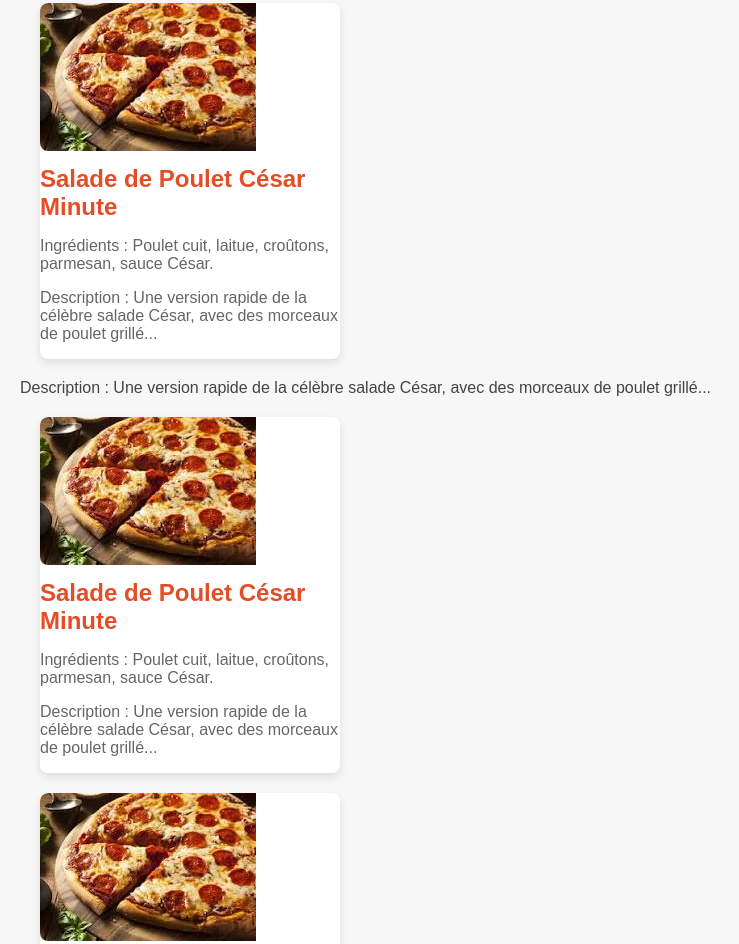
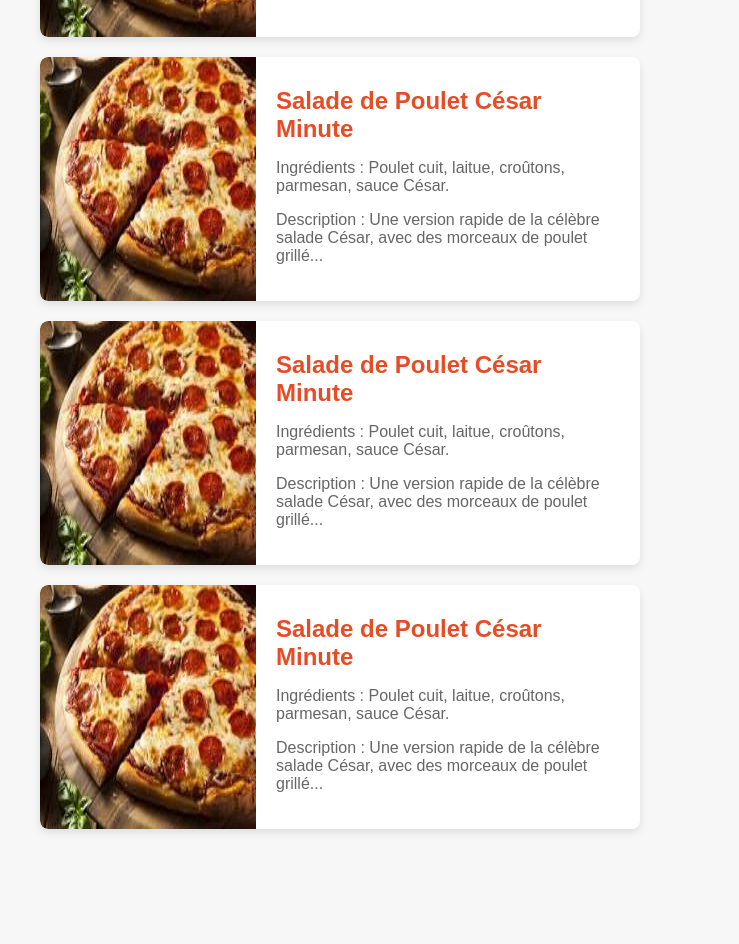
Before and after one commit to hicham-2/ChefRetard, a plain HTML site: page index.html in a window 1280 px wide. Shown: the part 1621-2565 px from the top of the page, without its empty margins (0-739 px from the left). After the commit the page ends 2470 px from the top, so only its background shows below. Drawn offline with Linux system fonts and the light colour scheme.

Commit message:
Update index.html

```diff
--- a/index.html
+++ b/index.html
@@ -24,7 +24,8 @@
         }
 
         .dish {
-            width: 300px;
+            display: flex;
+            width: 600px; /* Ajustez la largeur selon vos besoins */
             margin: 20px;
             background-color: #fff;
             box-shadow: 0 4px 8px rgba(0, 0, 0, 0.1);
@@ -38,12 +39,13 @@
         }
 
         .dish img {
-            max-width: 100%;
+            max-width: 40%; /* Ajustez la largeur de l'image selon vos besoins */
             height: auto;
             border-radius: 8px 0 0 8px;
         }
 
         .dish-content {
+            flex: 1;
             padding: 20px;
         }
 
@@ -61,6 +63,9 @@
 <body>
 
     <h1>Chef Retard - Recettes Rapides</h1>
+
+    <div class="dish-container">
+
         <div class="dish">
             <img src="pizza.jpeg" alt="Pâtes à la Carbonara">
             <div class="dish-content">
@@ -75,58 +80,80 @@
 
         <div class="dish">
             <img src="pizza.jpeg" alt="Salade de Poulet César Minute">
+            <div class="dish-content">
                 <h2>Salade de Poulet César Minute</h2>
                 <p>Ingrédients : Poulet cuit, laitue, croûtons, parmesan, sauce César.</p>
                 <p>Description : Une version rapide de la célèbre salade César, avec des morceaux de poulet grillé...</p>
             </div>
+        </div
             <div class="dish">
             <img src="pizza.jpeg" alt="Salade de Poulet César Minute">
+            <div class="dish-content">
                 <h2>Salade de Poulet César Minute</h2>
                 <p>Ingrédients : Poulet cuit, laitue, croûtons, parmesan, sauce César.</p>
                 <p>Description : Une version rapide de la célèbre salade César, avec des morceaux de poulet grillé...</p>
             </div>
+        </div>
         <div class="dish">
             <img src="pizza.jpeg" alt="Salade de Poulet César Minute">
+            <div class="dish-content">
                 <h2>Salade de Poulet César Minute</h2>
                 <p>Ingrédients : Poulet cuit, laitue, croûtons, parmesan, sauce César.</p>
                 <p>Description : Une version rapide de la célèbre salade César, avec des morceaux de poulet grillé...</p>
             </div>
-    <div class="dish">
-        <img src="pizza.jpeg" alt="Salade de Poulet César Minute">
-        <h2>Salade de Poulet César Minute</h2>
-        <p>Ingrédients : Poulet cuit, laitue, croûtons, parmesan, sauce César.</p>
-        <p>Description : Une version rapide de la célèbre salade César, avec des morceaux de poulet grillé...</p>
-    </div>Description : Une version rapide de la célèbre salade César, avec des morceaux de poulet grillé...</p>
         </div>
         <div class="dish">
             <img src="pizza.jpeg" alt="Salade de Poulet César Minute">
+            <div class="dish-content">
                 <h2>Salade de Poulet César Minute</h2>
                 <p>Ingrédients : Poulet cuit, laitue, croûtons, parmesan, sauce César.</p>
                 <p>Description : Une version rapide de la célèbre salade César, avec des morceaux de poulet grillé...</p>
             </div>
+        </div>
         <div class="dish">
             <img src="pizza.jpeg" alt="Salade de Poulet César Minute">
+            <div class="dish-content">
                 <h2>Salade de Poulet César Minute</h2>
                 <p>Ingrédients : Poulet cuit, laitue, croûtons, parmesan, sauce César.</p>
                 <p>Description : Une version rapide de la célèbre salade César, avec des morceaux de poulet grillé...</p>
             </div>
+        </div>
         <div class="dish">
             <img src="pizza.jpeg" alt="Salade de Poulet César Minute">
+            <div class="dish-content">
                 <h2>Salade de Poulet César Minute</h2>
                 <p>Ingrédients : Poulet cuit, laitue, croûtons, parmesan, sauce César.</p>
                 <p>Description : Une version rapide de la célèbre salade César, avec des morceaux de poulet grillé...</p>
             </div>
+        </div>
         <div class="dish">
             <img src="pizza.jpeg" alt="Salade de Poulet César Minute">
+            <div class="dish-content">
                 <h2>Salade de Poulet César Minute</h2>
                 <p>Ingrédients : Poulet cuit, laitue, croûtons, parmesan, sauce César.</p>
                 <p>Description : Une version rapide de la célèbre salade César, avec des morceaux de poulet grillé...</p>
             </div>
+        </div>
         <div class="dish">
             <img src="pizza.jpeg" alt="Salade de Poulet César Minute">
+            <div class="dish-content">
                 <h2>Salade de Poulet César Minute</h2>
                 <p>Ingrédients : Poulet cuit, laitue, croûtons, parmesan, sauce César.</p>
-        <p>
+                <p>Description : Une version rapide de la célèbre salade César, avec des morceaux de poulet grillé...</p>
+            </div>
+        </div>
+        <div class="dish">
+            <img src="pizza.jpeg" alt="Salade de Poulet César Minute">
+            <div class="dish-content">
+                <h2>Salade de Poulet César Minute</h2>
+                <p>Ingrédients : Poulet cuit, laitue, croûtons, parmesan, sauce César.</p>
+                <p>Description : Une version rapide de la célèbre salade César, avec des morceaux de poulet grillé...</p>
+            </div>
+        </div>
+
+
+        <!-- Continuez ainsi pour les autres plats -->
+
     </div>
 
 </body>
```
Lines whose indentation alone changed are shown as unchanged.
